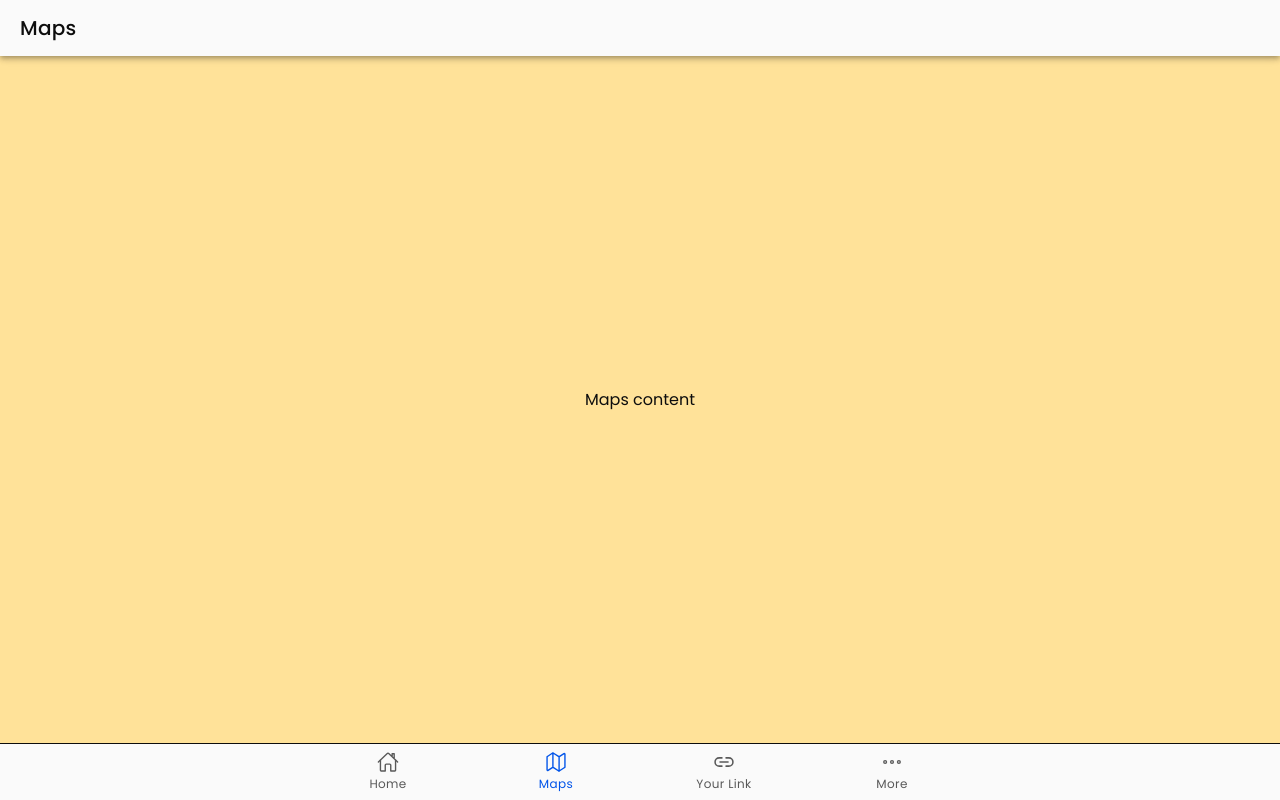
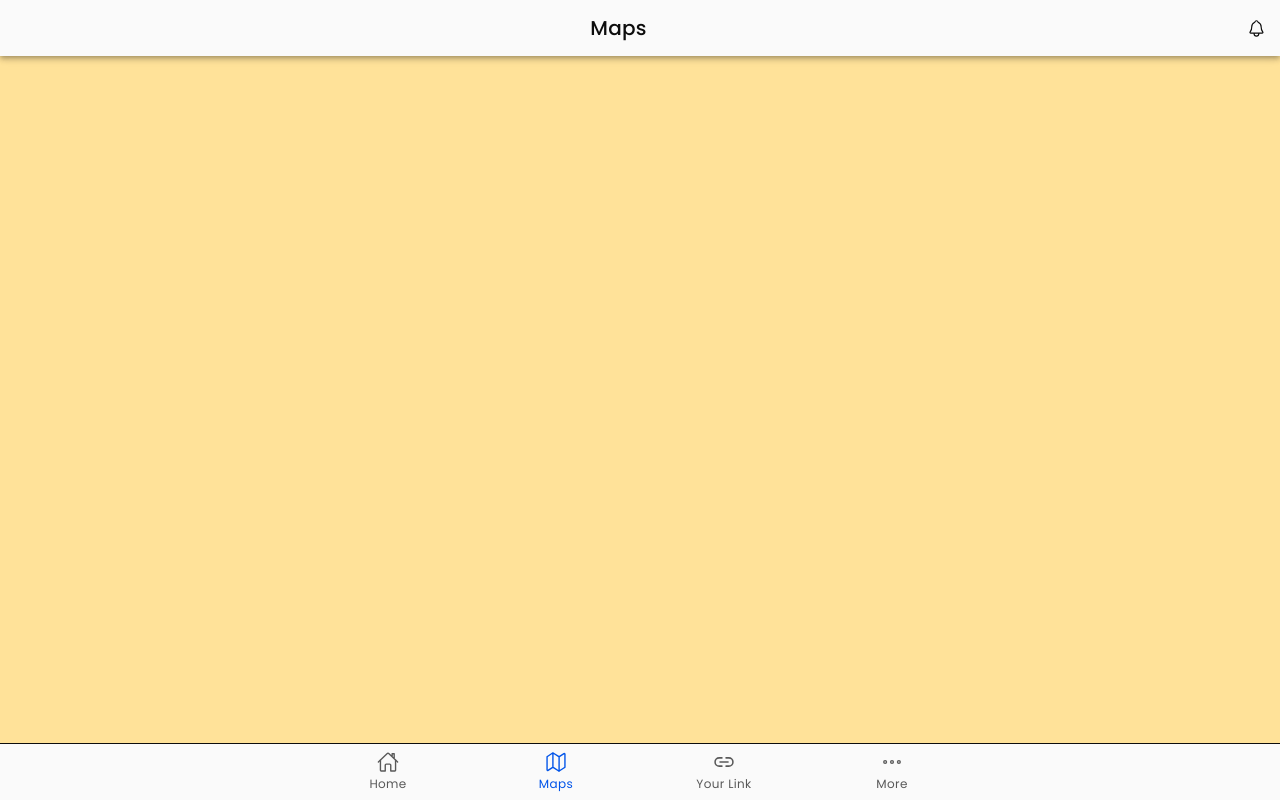
Before and after one commit to ariannacarroll33/safelink, a React (Vite) app: page /tabs/maps in a window 1280 px wide. Built offline with nearby package versions, Linux system fonts and the light colour scheme.

Commit message:
fixed navigation

```diff
--- a/src/pages/Home.tsx
+++ b/src/pages/Home.tsx
@@ -7,8 +7,8 @@ import polyline from '@mapbox/polyline'; // Change string to corrdinates.
 import { IonContent, IonHeader, IonPage, IonTitle, IonToolbar, IonButtons, IonButton, IonIcon, IonInput } from '@ionic/react';
 import { useHistory } from 'react-router-dom';
 import { notificationsOutline } from 'ionicons/icons';
-import '../theme/global.css';
-import '../theme/colours.css';
+//import '../theme/global.css';
+//import '../theme/colours.css';
 import './Home.css';
 
 // There is 3 different states for this page. This declares each state and sets default. See bellow change of states.
@@ -236,7 +236,12 @@ const getDirections = async (
   <IonPage>
     <IonHeader>
       <IonToolbar>
-        <IonTitle>Home</IonTitle>
+        <IonTitle class="ion-text-center">Home</IonTitle>
+         <IonButtons slot="end">
+            <IonButton onClick={() => history.push('/notifications')}>
+              <IonIcon icon={notificationsOutline} />
+            </IonButton>
+          </IonButtons>
       </IonToolbar>
     </IonHeader>
     <IonContent className="page-background">
--- a/src/pages/Maps.tsx
+++ b/src/pages/Maps.tsx
@@ -1,26 +1,28 @@
 import React from 'react';
-import { IonContent, IonHeader, IonPage, IonTitle, IonToolbar } from '@ionic/react';
+import { IonContent, IonHeader, IonPage, IonTitle, IonToolbar, IonButtons, IonButton, IonIcon  } from '@ionic/react';
+import { useHistory } from 'react-router-dom';
+import { notificationsOutline } from 'ionicons/icons';
 
-const MapsPage = () => (
+const MapsPage = () => {
+  //History use to navigate to notifications page.
+  const history = useHistory();
+    return (
   <IonPage>
     <IonHeader>
       <IonToolbar>
-        <IonTitle>Maps</IonTitle>
+        <IonTitle class="ion-text-center">Maps</IonTitle>
+                <IonButtons slot="end">
+                <IonButton onClick={() => history.push('/notifications')}>
+              <IonIcon icon={notificationsOutline} />
+          </IonButton>
+          </IonButtons>
       </IonToolbar>
     </IonHeader>
     <IonContent>
-      <div
-        style={{
-          display: 'flex',
-          alignItems: 'center',
-          justifyContent: 'center',
-          height: '100%',
-        }}
-      >
-        Maps content
-      </div>
     </IonContent>
   </IonPage>
 );
 
+};
+
 export default MapsPage;
--- a/src/pages/Notifications.tsx
+++ b/src/pages/Notifications.tsx
@@ -4,7 +4,7 @@ import { IonContent, IonHeader, IonPage, IonTitle, IonToolbar, IonButtons, IonBa
 const NotificationsPage = () => (
 
 
-    //Start of Navigation bar. Top and bottom.s
+    //Start of Navigation bar. Top and bottom.
   <IonPage>
     <IonHeader>
       <IonToolbar>
--- a/src/pages/YourLink.tsx
+++ b/src/pages/YourLink.tsx
@@ -1,14 +1,25 @@
 import React from 'react';
-import { IonContent, IonHeader, IonPage, IonTitle, IonToolbar } from '@ionic/react';
+import { IonContent, IonHeader, IonPage, IonTitle, IonToolbar, IonButtons, IonButton, IonIcon } from '@ionic/react';
+import { useHistory } from 'react-router-dom';
+import { notificationsOutline } from 'ionicons/icons';
 
-const YourLinkPage = () => (
+
+const YourLinkPage = () => {
+  //History use to navigate to notifications page.
+  const history = useHistory();
+  return (
     <IonPage>
       <IonHeader>
         <IonToolbar>
-        <IonTitle>Your Link</IonTitle>
+          <IonTitle class="ion-text-center">Your Link</IonTitle>
+          <IonButtons slot="end">
+            <IonButton onClick={() => history.push('/notifications')}>
+              <IonIcon icon={notificationsOutline} />
+            </IonButton>
+          </IonButtons>
         </IonToolbar>
       </IonHeader>
-    <IonContent className="page-background">
+      <IonContent>
         <div
           style={{
             display: 'flex',
@@ -22,5 +33,6 @@ const YourLinkPage = () => (
       </IonContent>
     </IonPage>
   );
+};
 
 export default YourLinkPage;
```
Lines whose indentation alone changed are shown as unchanged.
